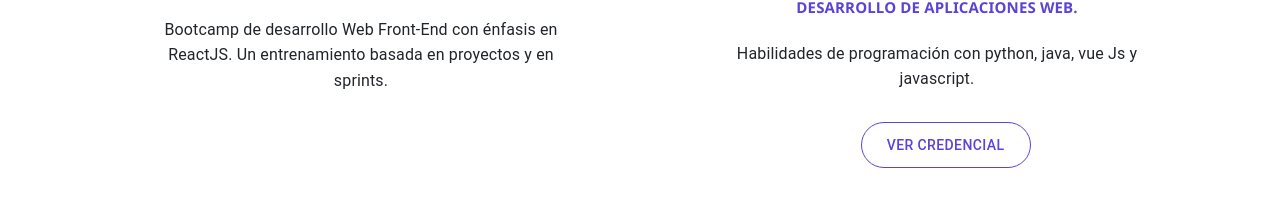
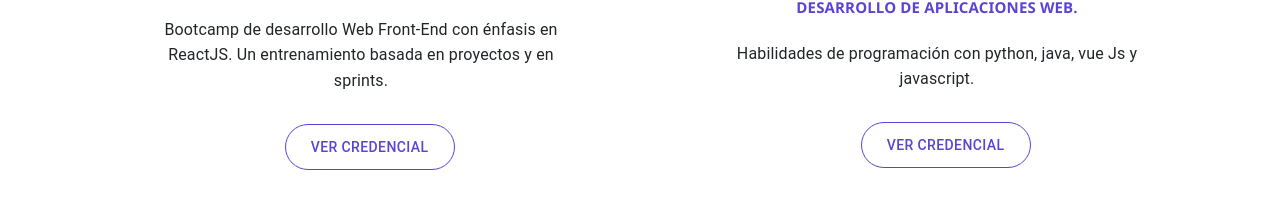
Before and after one commit to damarislh10/Portafolio_web_personal, a React (Create React App) app: page / in a window 1280 px wide. Shown: the part 1638-1858 px from the top of the page. Built offline with nearby package versions, Linux system fonts and the light colour scheme.

Commit message:
Add url certifications

```diff
--- a/src/components/Certifications.js
+++ b/src/components/Certifications.js
@@ -27,14 +27,14 @@ export const Certifications = ({ id }) => {
                       ReactJS. Un entrenamiento basada en proyectos y en
                       sprints.
                     </p>
-                    {/* <Button
+                     <Button
                       variant="outlined"
                       className="buttonWork btnSite"
-                      href="#"
+                      href="https://drive.google.com/file/d/1xXiPgfhTco-5NycpXMG4HbXuHwm3ODLK/view"
                       target="_blank"
                     >
                       Ver credencial
-                    </Button> */}
+                    </Button>
                   </div>
                 </div>
               </div>
```
